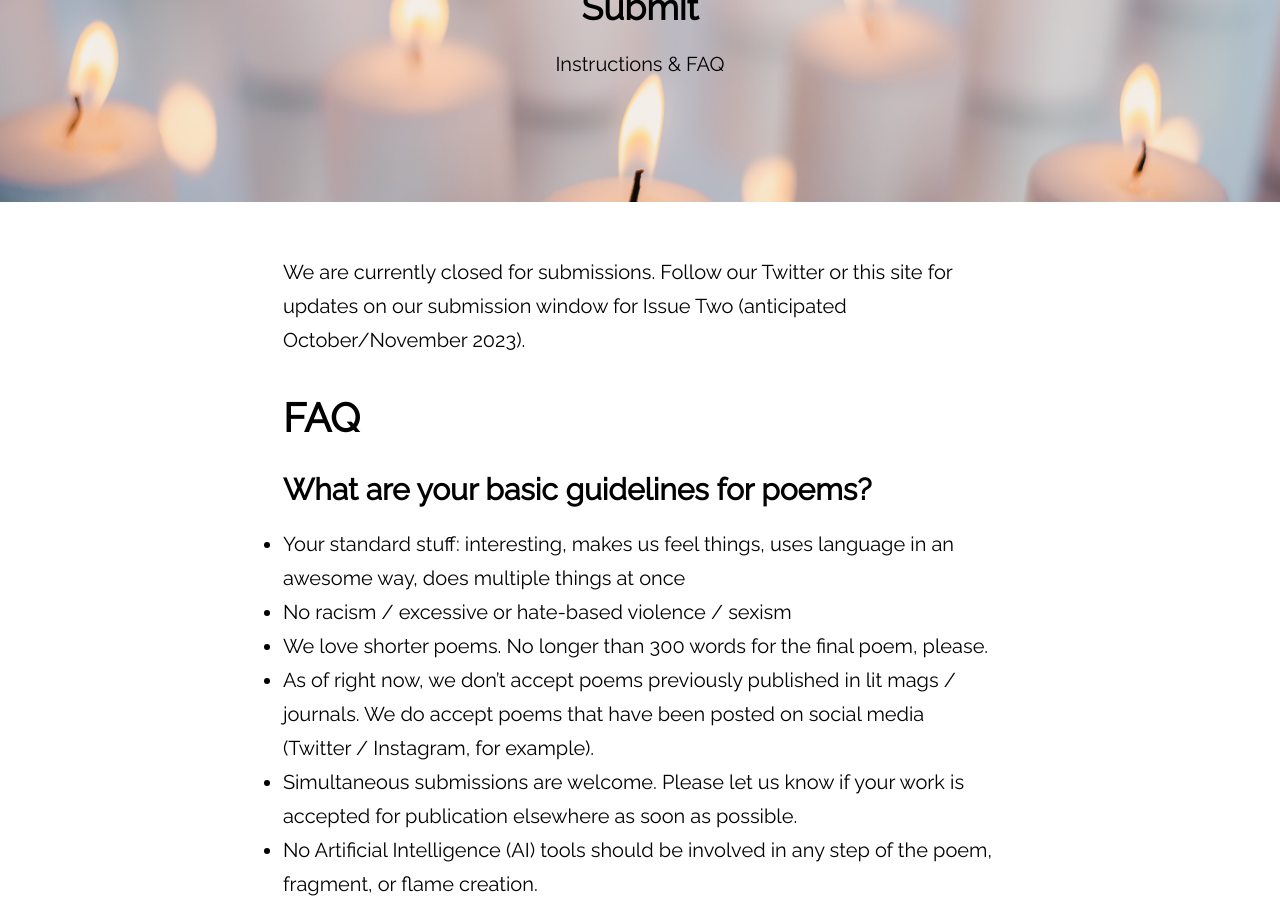
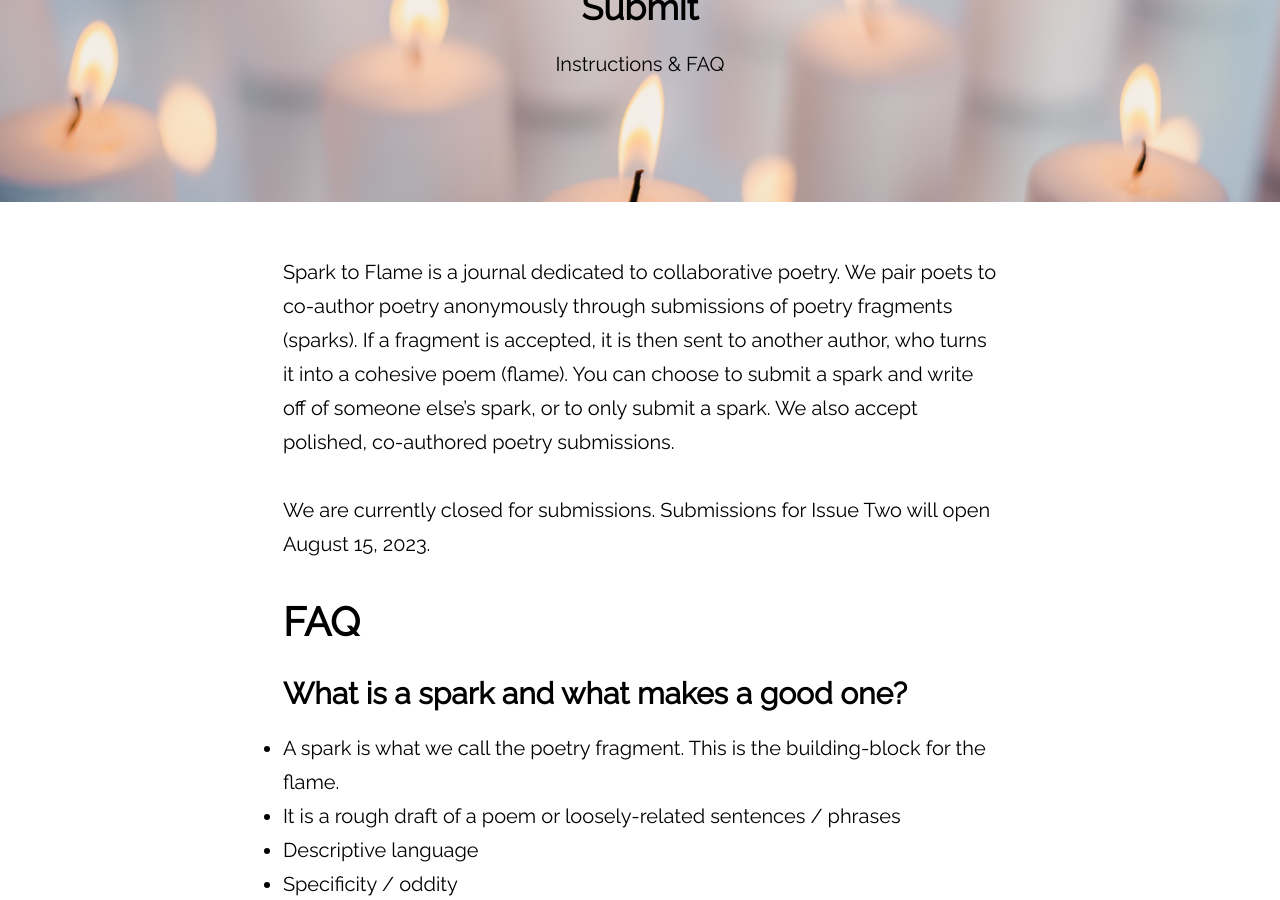
Before and after one commit to atmars77/atmars77.github.io, a Jekyll site: the page built from submit.md, in a window 1280 px wide and 900 px high, scrolled down 206 px. Built offline with Jekyll 4.4.1, drawn with Linux system fonts in a browser that asks for light colours; some of the changed text lies outside the part shown.

Commit message:
changes to FAQ and issue two timeline

```diff
--- a/submit.md
+++ b/submit.md
@@ -7,11 +7,25 @@
 excerpt: "Submit to Spark to Flame"
 largeimage: "/assets/Images/tina_candle.png"
 ---
-We are currently closed for submissions. Follow our Twitter or this site for updates on our submission window for Issue Two (anticipated October/November 2023).
+Spark to Flame is a journal dedicated to collaborative poetry. We pair poets to co-author poetry anonymously through submissions of poetry fragments (sparks). If a fragment is accepted, it is then sent to another author, who turns it into a cohesive poem (flame). You can choose to submit a spark and write off of someone else’s spark, or to only submit a spark. We also accept polished, co-authored poetry submissions.
+
+We are currently closed for submissions. Submissions for Issue Two will open August 15, 2023.
 
 # FAQ
 
-### What are your basic guidelines for poems?
+### What is a spark and what makes a good one?
+* A spark is what we call the poetry fragment. This is the building-block for the flame.
+* It is a rough draft of a poem or loosely-related sentences / phrases
+* Descriptive language
+* Specificity / oddity
+* Give your co-author something to work with!
+* Approximately 50-100 words
+* Understand and welcome the fact that the final poem may have elements that are not from your own lived experience or identity.
+
+## What is a flame?
+* A flame is a complete, polished poem written off of the given spark. It includes a title and is cohesive (or purposely not cohesive).
+
+### What are your basic guidelines for poems, sparks, and flames?
 * Your standard stuff: interesting, makes us feel things, uses language in an awesome way, does multiple things at once
 * No racism / excessive or hate-based violence / sexism
 * We love shorter poems. No longer than 300 words for the final poem, please.
@@ -19,37 +33,34 @@
 * Simultaneous submissions are welcome. Please let us know if your work is accepted for publication elsewhere as soon as possible.
 * No Artificial Intelligence (AI) tools should be involved in any step of the poem, fragment, or flame creation.
 
-### What is a fragment and what makes a good one?
-* A rough draft of a poem or loosely-related sentences / phrases
-* Descriptive language
-* Specificity / oddity
-* Give your co-author something to work with!
-* Approximately 50-100 words
-* Understand and welcome the fact that the final poem may have elements that are not from your own lived experience or identity.
+### How do you assess sparks and match flame writers to sparks?
+* Please see our guidelines above for writing a spark. We assess based on that criteria. We match flame writers to sparks based on overlap of themes. We also have the mission to include as many poets as possible. Because poets may choose to either submit a spark and potentially write a flame or to only submit a spark, that does mean our submissions are unbalanced, i.e. we receive more sparks than poets who sign up to write flames.
 
-### How do I write a poem off of the fragment I’m given?
+### What happens if I'm selected to write a flame?
+* We will email you the anonymized spark for you to use to create a flame. You will have one week to accept your spark. Please see the timeline listed below.
 * We want writers to build the spark into something that only they could create. To say [“yes and”](https://en.wikipedia.org/wiki/Yes,_and...) The spark is the inspiration, but it is not a blueprint, and we give you full permission to burn. Use it.
 * We encourage writers to incorporate their own lived experiences and identities when writing their final poem, whether or not those elements may have been present in the original spark.
 
-### Can I submit in multiple categories?
-* Yes, you may submit one finished, co-authored poem and one fragment. You may also check the box to write a poem based off of someone else’s fragment.
-* Please do not submit more than one finished poem and one fragment during a single submission period. Wait until you get a response.
-
-### How long until I hear back?
-* We will update our timeline once we open submissions for our second issue.
-
-### What happens if I’m selected to write a poem off of someone’s fragment?
-* We will email you the anonymized fragment for you to use to create a poem in one month.
-* Pending any edits on our side, that poem will be published in the upcoming issue.
-
-### If I’m selected to write a poem off of someone else’s fragment, does that mean publication of whatever I write is guaranteed?
-* Pretty much yes, with the following exceptions:
+### What happens after I submit my flame?
+* It is possible we will ask for edits.
+* Unless your flame has a serious issue, it will be included in the with the following exceptions:
   * There is no connection between the fragment and the poem you produced.
   * We don’t receive a response from you within the allotted time frame.
   * There is a serious thematic issue with your poem that no amount of editing will resolve. (Please see FAQ Question 1 “Basic Guidelines for Poems”).
-* If the poem based off of your fragment is rejected, your fragment will be given to someone else to turn into a completed poem for the next issue of the journal.
 
-### How are bylines written? What if I hate what my co-author wrote off of my fragments?
+### Can I submit in multiple categories?
+* Yes, you may submit one finished, co-authored poem and one spark. You may also check the box to write a poem based off of someone else’s spark.
+* Please do not submit more than one finished poem and one spark during a single submission period. Wait until you get a response.
+
+### What is your timeline for Issue Two?
+* August 15th 2023: Submissions open
+* October 15th 2023: Submissions close
+* October 22nd - November 1st: Responses sent out
+  * Poets accepted to write a flame will have one week to accept their spark. Poets who do not respond within one week will forfeit their spark, which will then be given to another flame writer.
+* December 1st 2023: Flames due
+* Mid-December 2023: Publication of Issue Two
+
+### How are bylines written?
 * Both authors’ names will be included in the byline, but we will distinguish between the author who provided the fragment (spark) and the author who constructed the final poem (flame). For example: By Natalie Wolf (Flame) and Katherine Schmidt (Spark).
 * Spark writers should understand that the final poem may have elements that are not from their own lived experiences or identities.
 
```
Also changed, not shown: 1 other file.
